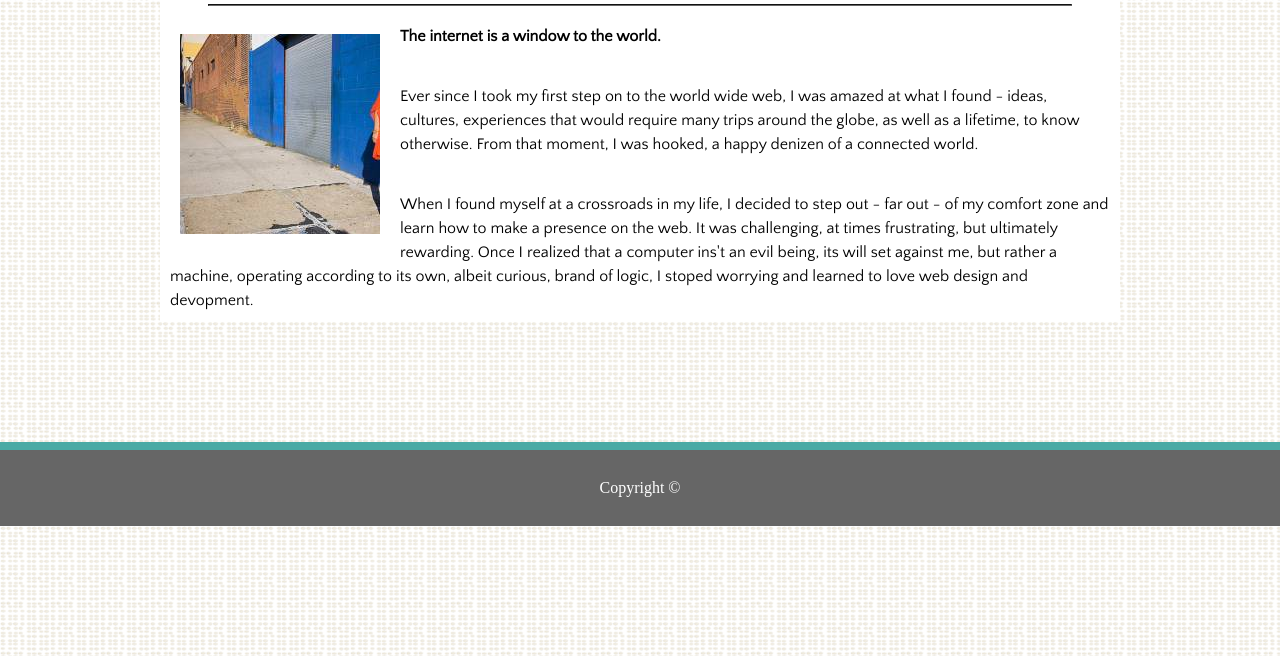
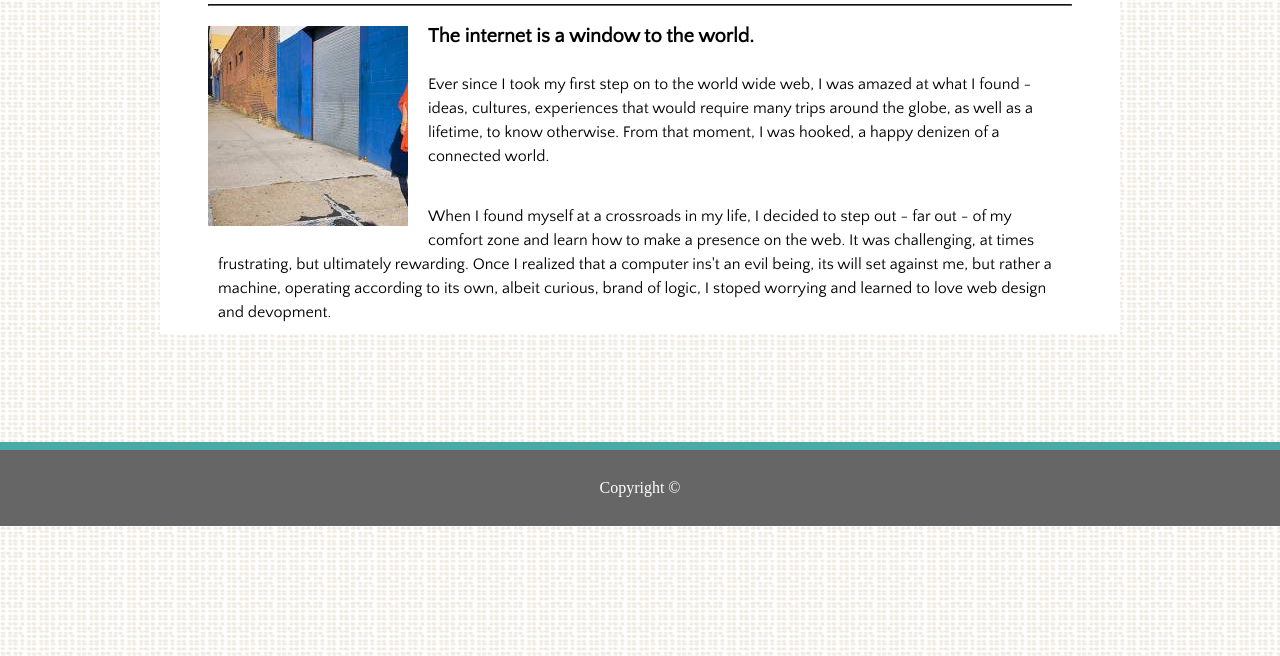
Before and after one commit to 19stesha69/Responsive-Portfolio, a plain HTML site: page index.html in a window 1280 px wide. Shown: the part 274-930 px from the top of the page. Drawn offline with Linux system fonts and the light colour scheme.

Commit message:
add css to index.html desktop view

```diff
--- a/assets/css/style.css
+++ b/assets/css/style.css
@@ -55,6 +55,7 @@ main {
 
 #main-container {
     background-color: #ffffff;
+    font-family: 'Quattrocento Sans', sans-serif;
     width: 960px;
     margin: auto;
     position: relative;
@@ -63,7 +64,6 @@ main {
 
 section p {
     line-height: 1.5em;
-    font-family: 'Quattrocento Sans', sans-serif;
     padding: 10px;
 }
 
@@ -74,10 +74,20 @@ h2 {
     padding: 30px;
 }
 
+h3 {
+    font-size: 20px;
+}
+
 hr {
     border-color: #666666;
     width: 90%;
     border-width: .5px;
+}
+
+.main-content {
+    width: 90%;
+    margin: auto;
+    margin-top: 20px;
 }
 
 .clearfix::after {
@@ -88,7 +98,8 @@ hr {
 
 #index-image {
     float: left;
-    margin: 20px;
+    margin-right: 20px;
+    margin-bottom: 3px;
 }
 
 footer {
--- a/index.html
+++ b/index.html
@@ -37,9 +37,11 @@
 
             <hr>
 
+            <div class="main-content">
+
                 <img src="assets/images/fashion-lorempixel-200X200.jpg" id="index-image">
 
-            <p><b>The internet is a window to the world.</b></p>
+                <h3><b>The internet is a window to the world.</b></h3>
 
                 <br>
 
@@ -54,6 +56,8 @@
                         ultimately rewarding. Once I realized that a computer ins't an evil being, its will set against me,
                         but rather a machine, operating according to its own, albeit curious, brand of logic, I stoped
                         worrying and learned to love web design and devopment.</p>
+
+            </div>
 
 
         </section>
```
Lines whose indentation alone changed are shown as unchanged.
